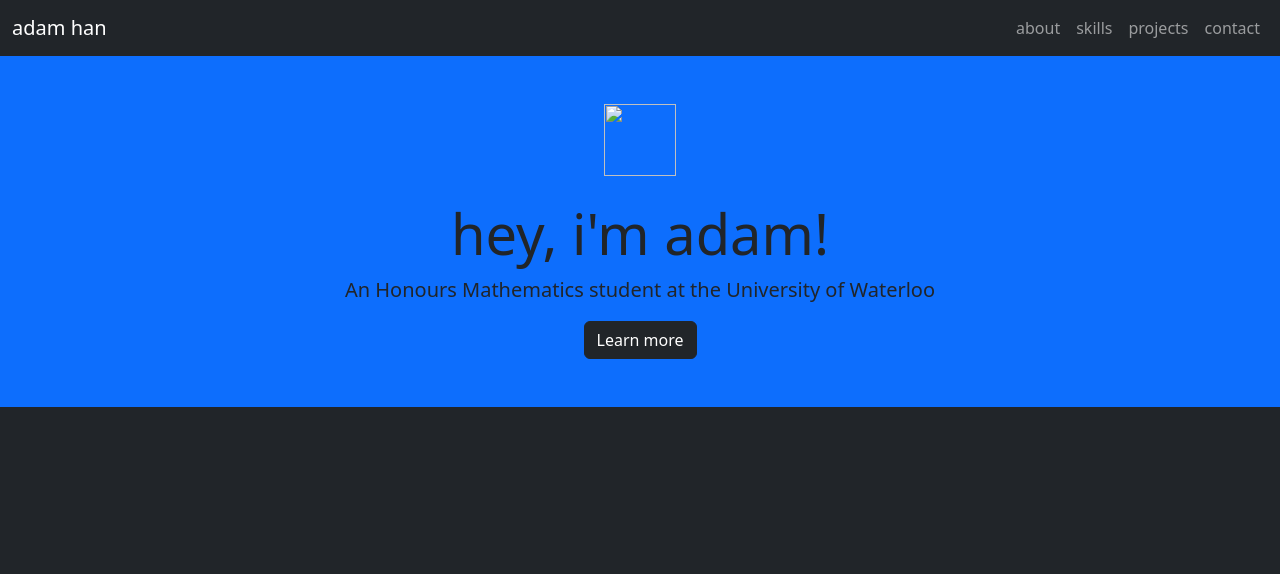
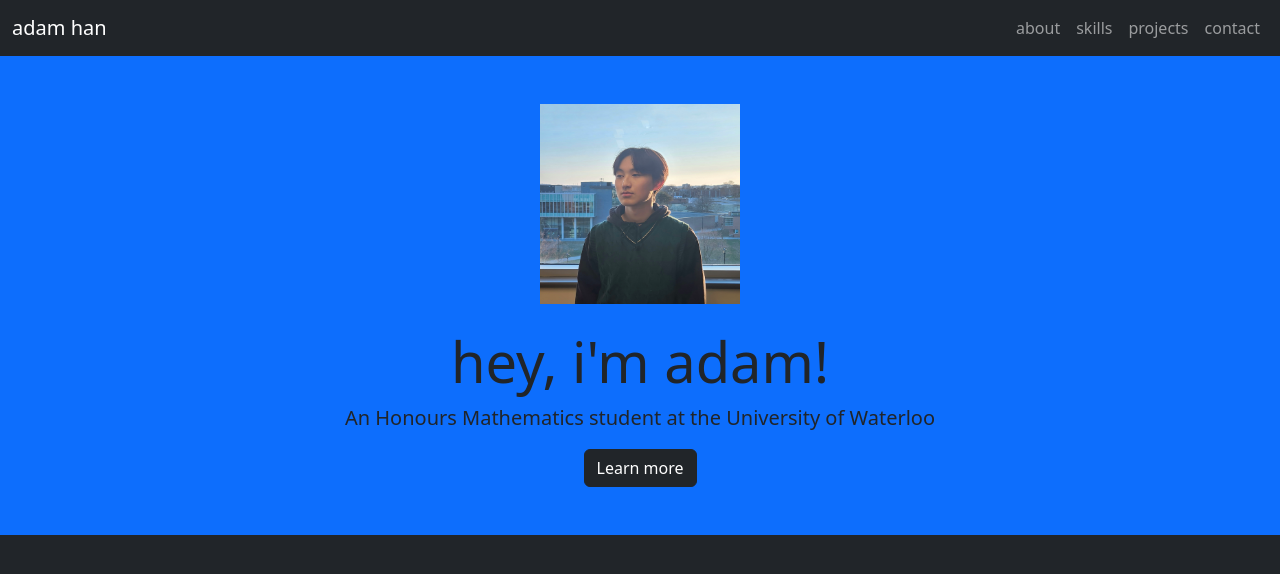
Before and after one commit to adam-han/personal-website-v2, a plain HTML site: page index.html in a window 1280 px wide. Drawn offline with nearby package versions, Linux system fonts and the light colour scheme.

Commit message:
added headshot to index.html

```diff
--- a/index.html
+++ b/index.html
@@ -35,7 +35,7 @@
     </nav>
 
     <header class="bg-primary text-center py-5">
-        <img class="mb-4" src="your-image.jpg" alt="" width="72" height="72">
+        <img class="mb-4" src="./assets/headshot.jpg" alt="" width="200rem" height="200rem">
         <h1 class="display-4">hey, i'm adam!</h1>
         <p class="lead">An Honours Mathematics student at the University of Waterloo</p>
         <a class="btn btn-dark" href="#" role="button">Learn more</a>
```
